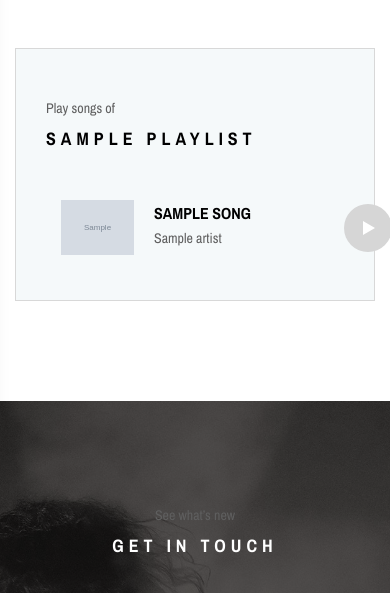
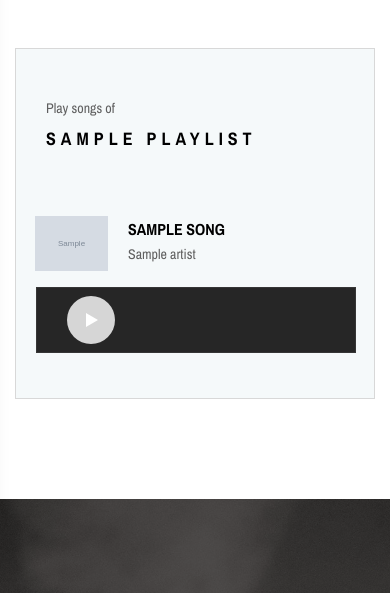
Before and after one commit to Ramin-RX7/Musix, a Django app: page /playlist/00000000-0000-0000-0000-000000000001/ in a window 390 px wide. Shown: the part 322-915 px from the top of the page. Run offline with Django 4.2, Linux system fonts and the light colour scheme; tables that the repository leaves empty hold one stand-in row (values such as "Sample post"); grey boxes marked "Sample" are stand-in pictures; some libraries are stand-ins or nearby versions; some web fonts are replaced.

Commit message:
make playlist template responsive

```diff
--- a/src/templates/player/playlist.html
+++ b/src/templates/player/playlist.html
@@ -26,8 +26,9 @@
                         <div class="row">
                         {% for song in playlist.songs.all %}
                         <!-- Single Top Item -->
-                        <div class="col-lg-4 col-md-6 col-12 single-new-item d-flex align-items-center justify-content-between wow fadeInUp" data-wow-delay="100ms">
-                            <a href="{% url 'player:song' song.code %}" class="col-lg-4 col-md-6 col-12">
+                        <div class="col-12 px-1 single-new-item d-flex align-items-center justify-content-between wow fadeInUp" data-wow-delay="100ms">
+                            <div class="row w-100 align-items-center">
+                                <a href="{% url 'player:song' song.code %}" class="col-lg-4 col-md-6 col-12 py-3">
                                     <div class="first-part d-flex align-items-center">
                                         <div class="thumbnail">
                                             {% if song.cover %}
@@ -42,9 +43,16 @@
                                         </div>
                                     </div>
                                 </a>
+                                <div class="py-2 h-100 song-play-area col-lg-7 col-md-6 col-12 mx-3 d-flex justify-content-center" style="flex-direction: column;">
                                     <audio preload="auto" controls>
-                                <source src="">
+                                        {% if song.audio_file %}
+                                            <source src="{{song.audio_file.audio}}">
+                                        {% else %}
+                                            <source src="{% static 'audio.mp3' %}">
+                                        {% endif %}
                                     </audio>
+                                </div>
+                            </div>
                         </div>
                         {% endfor %}
                         </div>
```
Lines whose indentation alone changed are shown as unchanged.
